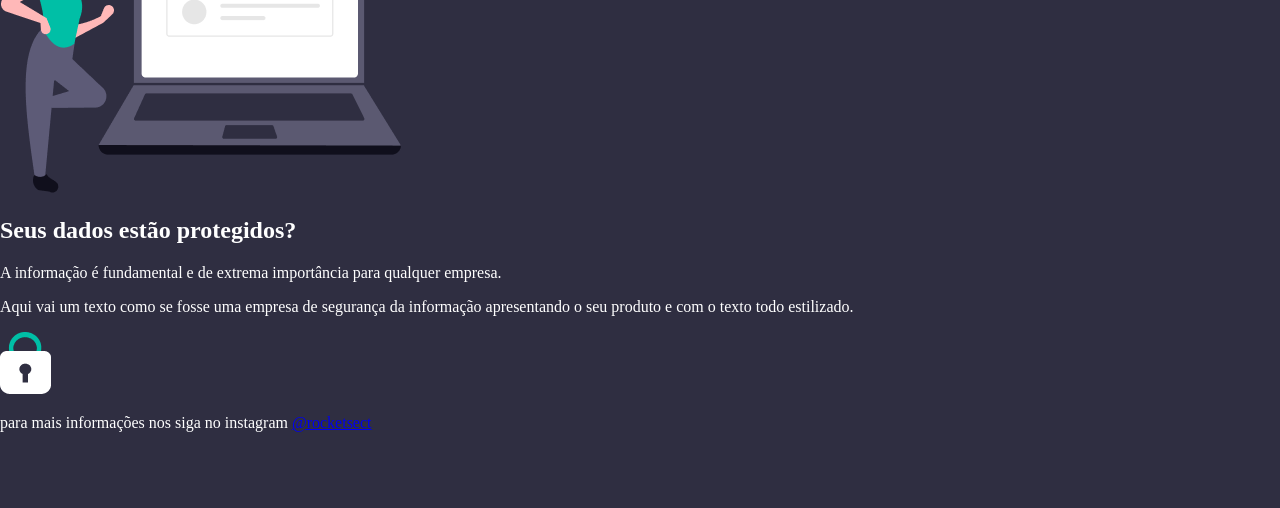
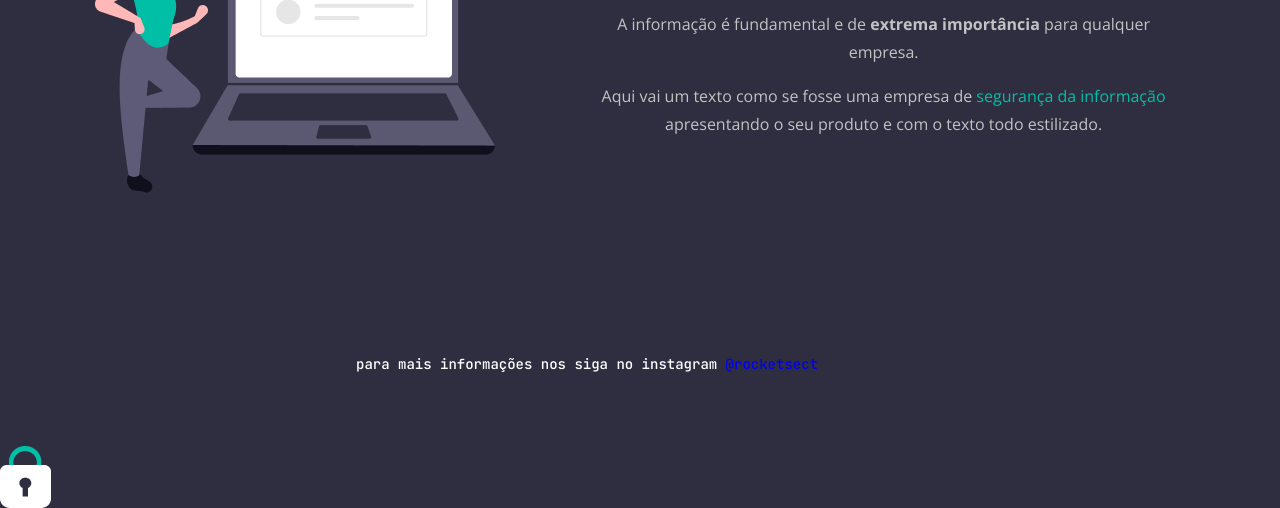
Before and after one commit to oscarlojr/site_rocket.sect, a plain HTML site: page index.html in a window 1280 px wide. Shown: the part 292-800 px from the top of the page. Drawn offline with nearby package versions, Linux system fonts and the light colour scheme.

Commit message:
Inclusão de css no projeto

```diff
--- a/css/style.css
+++ b/css/style.css
@@ -1,7 +1,9 @@
 body {
     margin: 0;
     background: #2F2E41;
+
     color: #ffff;
+    font-family: 'JetBrains Mono', monospace;
 }
 
 header {
@@ -20,3 +22,49 @@ ul {
     align-items: center;
     padding: 0;
 }
+
+h1 {
+    font-size: 36px;
+    line-height: 40px;
+    text-align: center;
+}
+
+main {
+    width: 1092px;
+    padding: 0px;
+    margin: 0 auto 157px;
+    display: flex;
+    justify-content: space-between;
+}
+
+section p {
+    text-align: center;
+    font-size: 16px;
+    line-height: 28px;
+    color: #C2C2C2;
+    font-family: 'Open Sans', sans-serif;
+}
+
+span {
+    color: #00BFA6;
+}
+
+footer {
+    width: 568px;
+    margin: 0 auto 23px;
+}
+
+footer p {
+    font-size: 14px;
+}
+
+footer p a {
+    text-decoration: none;
+    line-height: 28px;
+}
+
+#padlock {
+    position: fixed;
+    bottom: 0;
+    left: 0;
+}
--- a/index.html
+++ b/index.html
@@ -1,11 +1,16 @@
 <!DOCTYPE html>
 <html lang="en">
 <head>
+    <link rel="preconnect" href="https://fonts.googleapis.com">
+    <link rel="preconnect" href="https://fonts.gstatic.com" crossorigin>
+
     <meta charset="UTF-8">
     <meta http-equiv="X-UA-Compatible" content="IE=edge">
     <meta name="viewport" content="width=device-width, initial-scale=1.0">
     <link rel="stylesheet" href="css/style.css">
     <title>Rocket.sect</title>
+
+    <link href="https://fonts.googleapis.com/css2?family=JetBrains+Mono:wght@500;700&family=Open+Sans:wght@400;700&display=swap" rel="stylesheet">
 </head>
 <body>
     <header>
@@ -21,17 +26,19 @@
     <main>
         <img src="images/img1.png" alt="Desenho de uma mulher em vetor ao lado de um notebook com cadeado.">
         <section>
-            <h1>Seus dados estão protegidos?</h1>
-            <p>A informação é fundamental e de extrema importância para qualquer empresa.
+            <h1>Seus dados estão <span>protegidos</span>?</h1>
+            <p>A informação é fundamental e de <strong>extrema importância</strong> para qualquer <br> empresa.
             </p>
             <p>
-                Aqui vai um texto como se fosse uma empresa de segurança da informação apresentando o seu produto e com o texto todo estilizado.
+                Aqui vai um texto como se fosse uma empresa de <span>segurança da informação</span> <br> apresentando o seu produto e com o texto todo estilizado.
             </p>
         </section>
     </main>
     <footer>
-        <img src="images/padlock.png" alt="Desenho de um cadeado no canto inferior esquerdo.">
         <p>para mais informações nos siga no instagram <a href="#">@rocketsect</a> </p>
     </footer>
+    <img
+        id = "padlock"
+        src="images/padlock.png" alt="Desenho de um cadeado no canto inferior esquerdo.">
 </body>
 </html>
```
